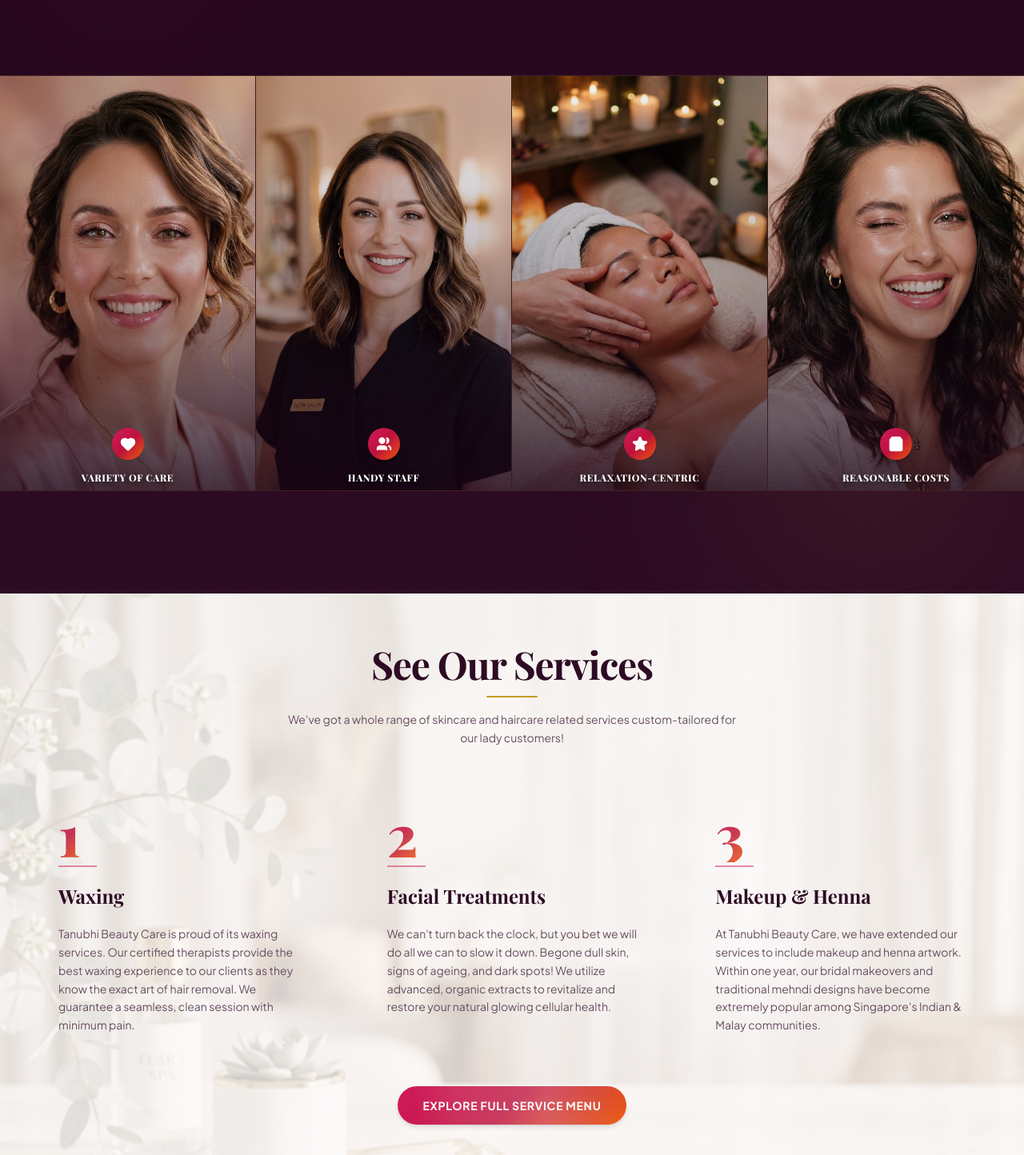
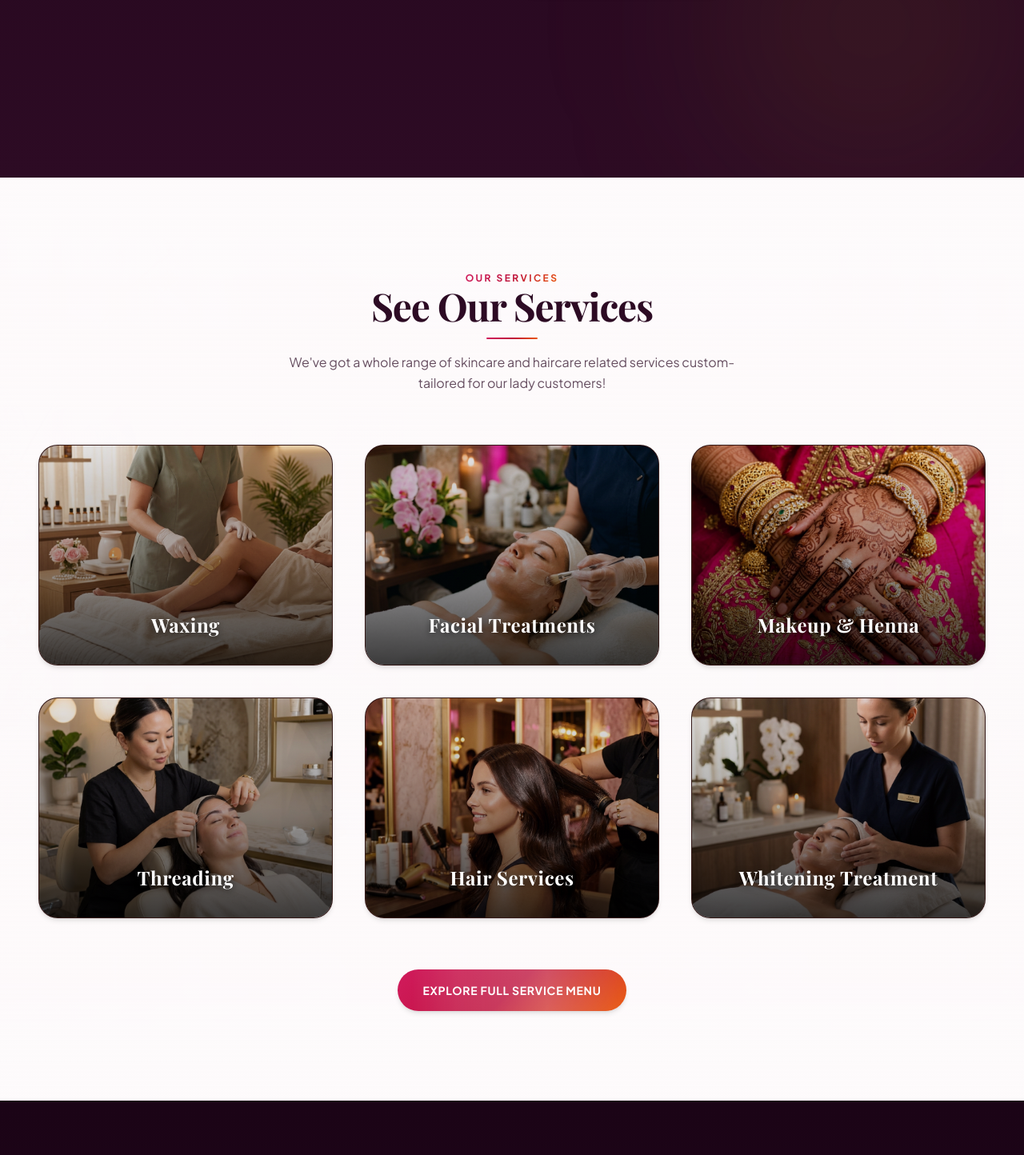
Before and after one commit to clevercroworg/tanubhi, a Next.js app: page / in a window 1280 px wide. Shown: the part 2446-3890 px from the top of the page at 80% size. Built offline with nearby package versions, Linux system fonts and the light colour scheme; a web font is replaced by a local one.

Commit message:
style: remove trust pillars and expand services overview to 6-card grid with image overlays

```diff
--- a/src/app/services/page.tsx
+++ b/src/app/services/page.tsx
@@ -71,7 +71,7 @@ export default function ServicesPage() {
     },
     {
       title: "Whitening Treatment",
-      image: "/images/face_model_costs.png",
+      image: "/images/whitening_treatment.png",
       tag: "Brighten & Balance",
       description:
         "Brighten and even out your complexion with our targeted skin-whitening and bleaching treatments. Safely targets hyperpigmentation, uneven underarm tones, and skin discoloration for a radiant, balanced glow.",
@@ -106,7 +106,8 @@ export default function ServicesPage() {
           {services.map((service, idx) => (
             <div
               key={idx}
-              className="group flex flex-col bg-white rounded-3xl overflow-hidden border border-brand-accent-gold/15 shadow-md hover:shadow-xl hover:border-brand-accent-pink/35 transition-all duration-500"
+              id={service.title.toLowerCase().replace(/[^a-z0-9]+/g, "-")}
+              className="group flex flex-col bg-white rounded-3xl overflow-hidden border border-brand-accent-gold/15 shadow-md hover:shadow-xl hover:border-brand-accent-pink/35 transition-all duration-500 scroll-mt-24"
             >
               {/* Image Container */}
               <div className="relative h-64 overflow-hidden">
--- a/src/components/ServicesOverview.tsx
+++ b/src/components/ServicesOverview.tsx
@@ -1,90 +1,107 @@
 import Image from "next/image";
+import Link from "next/link";
 
 export default function ServicesOverview() {
-  const items = [
+  const services = [
     {
-      number: "1",
       title: "Waxing",
-      description:
-        "Tanubhi Beauty Care is proud of its waxing services. Our certified therapists provide the best waxing experience to our clients as they know the exact art of hair removal. We guarantee a seamless, clean session with minimum pain.",
+      image: "/images/waxing_treatment.png",
+      href: "/services#waxing",
     },
     {
-      number: "2",
       title: "Facial Treatments",
-      description:
-        "We can't turn back the clock, but you bet we will do all we can to slow it down. Begone dull skin, signs of ageing, and dark spots! We utilize advanced, organic extracts to revitalize and restore your natural glowing cellular health.",
+      image: "/images/facial_treatment.png",
+      href: "/services#facial-treatments",
     },
     {
-      number: "3",
       title: "Makeup & Henna",
-      description:
-        "At Tanubhi Beauty Care, we have extended our services to include makeup and henna artwork. Within one year, our bridal makeovers and traditional mehndi designs have become extremely popular among Singapore's Indian & Malay communities.",
+      image: "/images/bridal_henna.png",
+      href: "/services#makeup-henna",
+    },
+    {
+      title: "Threading",
+      image: "/images/threading_treatment.png",
+      href: "/services#threading",
+    },
+    {
+      title: "Hair Services",
+      image: "/images/hair_care.png",
+      href: "/services#hair-services",
+    },
+    {
+      title: "Whitening Treatment",
+      image: "/images/whitening_treatment.png",
+      href: "/services#whitening-treatment",
     },
   ];
 
   return (
-    <section className="relative py-12 md:py-16 w-full overflow-hidden">
+    <section className="relative py-20 md:py-28 w-full overflow-hidden bg-gradient-to-b from-[#fdfafb] to-[#fcf5f7]">
       {/* Absolute Premium Background Image */}
       <Image
         src="/images/services_bg_new.png"
         alt="Premium Beauty Salon Background"
         fill
         sizes="100vw"
-        className="object-cover object-center"
+        className="object-cover object-center opacity-40 mix-blend-overlay"
       />
 
       {/* Rose-Tinted Translucent Overlay for Text Contrast */}
-      <div className="absolute inset-0 bg-[#fdfafb]/80 backdrop-blur-[1px]" />
+      <div className="absolute inset-0 bg-gradient-to-b from-[#fdfafb]/90 via-[#fdfafb]/60 to-[#fdfafb]/95" />
 
       <div className="max-w-7xl mx-auto px-6 md:px-12 relative z-10">
 
         {/* Section Header */}
-        <div className="text-center max-w-2xl mx-auto space-y-4 mb-12">
+        <div className="text-center max-w-2xl mx-auto space-y-4 mb-16">
+          <span className="text-gradient-rose-gold text-xs font-bold uppercase tracking-[0.2em]">Our Services</span>
           <h2 className="font-serif text-3xl sm:text-4xl md:text-5xl font-bold tracking-tight text-brand-dark">
             See Our Services
           </h2>
-          <div className="w-16 h-[2px] bg-brand-accent-gold mx-auto rounded-full" />
-          <p className="font-sans text-sm text-[#664e60] max-w-xl mx-auto leading-relaxed">
+          <div className="w-16 h-[2px] bg-gradient-pink-sunset mx-auto rounded-full" />
+          <p className="font-sans text-sm sm:text-base text-[#664e60] max-w-xl mx-auto leading-relaxed">
             We&apos;ve got a whole range of skincare and haircare related services custom-tailored for our lady customers!
           </p>
         </div>
 
-        {/* 3-Column Service Grid */}
-        <div className="grid grid-cols-1 md:grid-cols-3 gap-10 md:gap-12 items-stretch mb-10">
-          {items.map((item, idx) => (
-            <div
+        {/* 6-Service Grid (3 columns on desktop) */}
+        <div className="grid grid-cols-1 sm:grid-cols-2 lg:grid-cols-3 gap-8 md:gap-10 items-stretch mb-16">
+          {services.map((service, idx) => (
+            <Link
+              href={service.href}
               key={idx}
-              className="flex flex-col items-start space-y-5 p-6 rounded-2xl hover:bg-white/40 border border-transparent hover:border-brand-accent-gold/10 transition-all duration-300"
+              className="group relative aspect-[4/3] w-full rounded-3xl overflow-hidden shadow-md border border-brand-accent-gold/15 hover:border-brand-accent-pink/40 hover:shadow-xl transition-all duration-500 ease-out bg-[#1b0416]"
             >
-              {/* Large Number Marker */}
-              <div className="relative flex flex-col items-start">
-                <span className="font-serif text-6xl sm:text-7xl font-extrabold text-gradient-rose-gold select-none leading-none opacity-85">
-                  {item.number}
-                </span>
-                <div className="w-12 h-[2px] bg-brand-accent-pink/50 mt-1" />
+              {/* Background Image */}
+              <Image
+                src={service.image}
+                alt={service.title}
+                fill
+                sizes="(max-w-768px) 100vw, (max-w-1024px) 50vw, 33vw"
+                className="object-cover group-hover:scale-108 transition-transform duration-700 ease-out opacity-90 group-hover:opacity-100"
+              />
+
+              {/* Dark Gradient Overlay for Text Legibility */}
+              <div className="absolute inset-0 bg-gradient-to-t from-black/85 via-black/30 to-transparent opacity-85 group-hover:opacity-90 transition-opacity duration-300" />
+
+              {/* Service name overlay */}
+              <div className="absolute inset-0 p-6 flex flex-col justify-end items-center text-center">
+                <h3 className="font-serif text-lg sm:text-xl md:text-2xl font-bold text-white tracking-wide group-hover:text-brand-accent-gold transition-colors duration-300 drop-shadow-[0_2px_4px_rgba(0,0,0,0.6)]">
+                  {service.title}
+                </h3>
+                <div className="w-10 h-[2px] bg-brand-accent-gold mt-2 transform scale-x-0 group-hover:scale-x-100 transition-transform duration-300 origin-center" />
               </div>
-
-              {/* Title */}
-              <h3 className="font-serif text-xl sm:text-2xl font-bold text-brand-dark">
-                {item.title}
-              </h3>
-
-              {/* Description */}
-              <p className="font-sans text-sm text-[#664e60] leading-relaxed">
-                {item.description}
-              </p>
-            </div>
+            </Link>
           ))}
         </div>
 
         {/* Bottom CTA Button */}
         <div className="text-center">
-          <a
-            href="#pricelist"
-            className="shimmer-hover inline-flex items-center justify-center px-8 py-3.5 rounded-full font-sans text-sm font-bold uppercase tracking-wider text-white bg-gradient-pink-sunset shadow-md hover:shadow-lg hover:shadow-rose-500/25 active:scale-95 transition-all duration-300"
+          <Link
+            href="/services"
+            className="shimmer-hover inline-flex items-center justify-center px-8 py-4 rounded-full font-sans text-sm font-bold uppercase tracking-wider text-white bg-gradient-pink-sunset shadow-md hover:shadow-lg hover:shadow-rose-500/25 active:scale-95 transition-all duration-300"
           >
             Explore Full Service Menu
-          </a>
+          </Link>
         </div>
 
       </div>
--- a/src/components/Welcome.tsx
+++ b/src/components/Welcome.tsx
@@ -1,5 +1,5 @@
 import Image from "next/image";
-import { Heart, Users, Star, ShoppingBag, ArrowRight, Sparkles } from "lucide-react";
+import { ArrowRight } from "lucide-react";
 
 export default function Welcome() {
   const pillars = [
@@ -29,28 +29,6 @@ export default function Welcome() {
     },
   ];
 
-  const trustPillars = [
-    {
-      title: "VARIETY OF CARE",
-      image: "/images/face_model_care.png",
-      icon: Heart,
-    },
-    {
-      title: "HANDY STAFF",
-      image: "/images/face_model_staff.png",
-      icon: Users,
-    },
-    {
-      title: "RELAXATION-CENTRIC",
-      image: "/images/face_model_relax.png",
-      icon: Star,
-    },
-    {
-      title: "REASONABLE COSTS",
-      image: "/images/face_model_costs.png",
-      icon: ShoppingBag,
-    },
-  ];
 
   return (
     <section id="about" className="relative py-24 md:py-32 bg-gradient-to-b from-[#1b0416] to-[#2d0b24] overflow-hidden">
@@ -134,44 +112,6 @@ export default function Welcome() {
         </div>
 
       </div>
-
-      {/* Visual Trust Pillars Grid - Rendered Full Width Outside the Container */}
-      <div className="w-full h-[300px] sm:h-[380px] md:h-[440px] lg:h-[520px] grid grid-cols-2 lg:grid-cols-4 gap-0 mt-20 border-t border-b border-brand-accent-gold/15 bg-brand-dark overflow-hidden relative z-10">
-        {trustPillars.map((pillar, idx) => {
-          const IconComponent = pillar.icon;
-          return (
-            <div
-              key={idx}
-              className="group relative h-full w-full overflow-hidden border-r border-brand-accent-gold/10 last:border-r-0 rounded-none transition-all duration-500 ease-out"
-            >
-              {/* Image */}
-              <Image
-                src={pillar.image}
-                alt={pillar.title}
-                fill
-                sizes="(max-w-768px) 50vw, 25vw"
-                className="object-cover group-hover:scale-108 transition-transform duration-750 ease-out opacity-95 group-hover:opacity-100"
-              />
-
-              {/* Dark-Pink Gradient Overlay */}
-              <div className="absolute inset-0 bg-gradient-to-t from-[#1b0416]/95 via-[#1b0416]/30 to-transparent opacity-85 group-hover:opacity-90 transition-opacity duration-300" />
-
-              {/* Icon & Title Overlay Centered/Bottom */}
-              <div className="absolute inset-0 p-4 flex flex-col items-center justify-end text-center space-y-3.5 z-10 transform translate-y-2 group-hover:translate-y-0 transition-transform duration-500 ease-out">
-                {/* Floating Icon Circle */}
-                <div className="w-10 h-10 rounded-full bg-gradient-pink-sunset text-white flex items-center justify-center shadow-lg group-hover:scale-110 transition-transform duration-300">
-                  <IconComponent className="w-5 h-5 fill-current" />
-                </div>
-
-                {/* Title */}
-                <h4 className="font-serif text-[10px] sm:text-xs font-extrabold tracking-wider text-white uppercase drop-shadow-[0_2px_4px_rgba(0,0,0,0.8)] group-hover:text-brand-accent-gold transition-colors duration-300">
-                  {pillar.title}
-                </h4>
-              </div>
-            </div>
-          );
-        })}
-      </div>
     </section>
   );
 }
```
Also changed, not shown: public/images/whitening_treatment.png (added).
